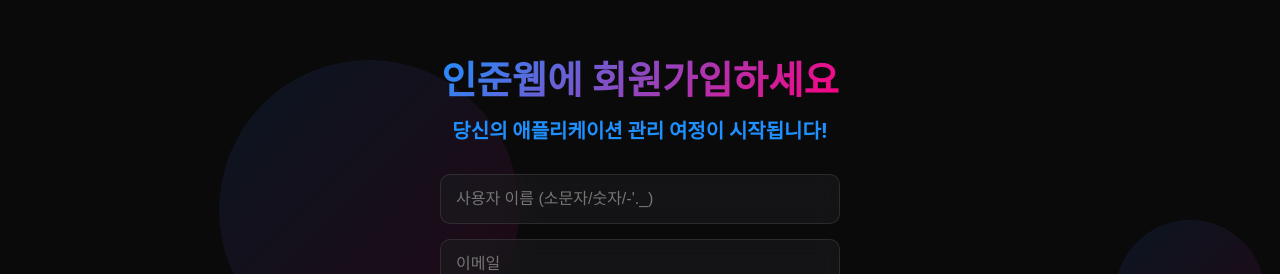
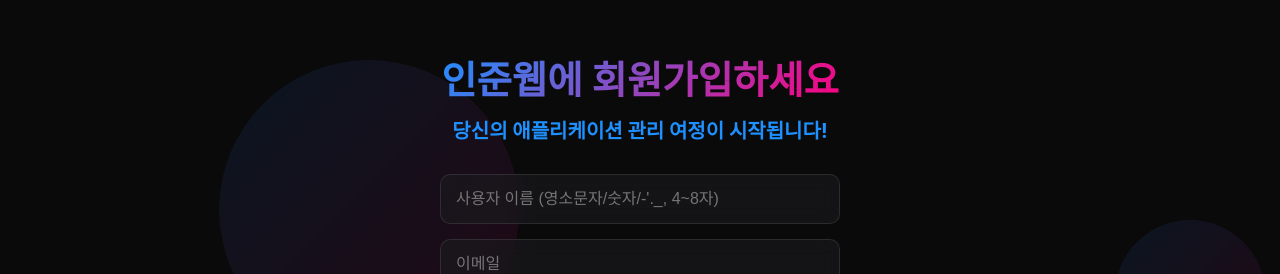
Before and after one commit to injunweb/dashboard-frontend, a React (Vite) app: page /register in a window 1280 px wide. Shown: the part 129-403 px from the top of the page. Built offline with nearby package versions, Linux system fonts and the light colour scheme.

Commit message:
fix: placeholder 수정

```diff
--- a/src/pages/RegisterPage.jsx
+++ b/src/pages/RegisterPage.jsx
@@ -47,7 +47,7 @@
                 <Form onSubmit={handleSubmit}>
                     <Input
                         name="username"
-                        placeholder="사용자 이름 (소문자/숫자/-'._)"
+                        placeholder="사용자 이름 (영소문자/숫자/-'._, 4~8자)"
                         required
                     />
                     <Input
```
